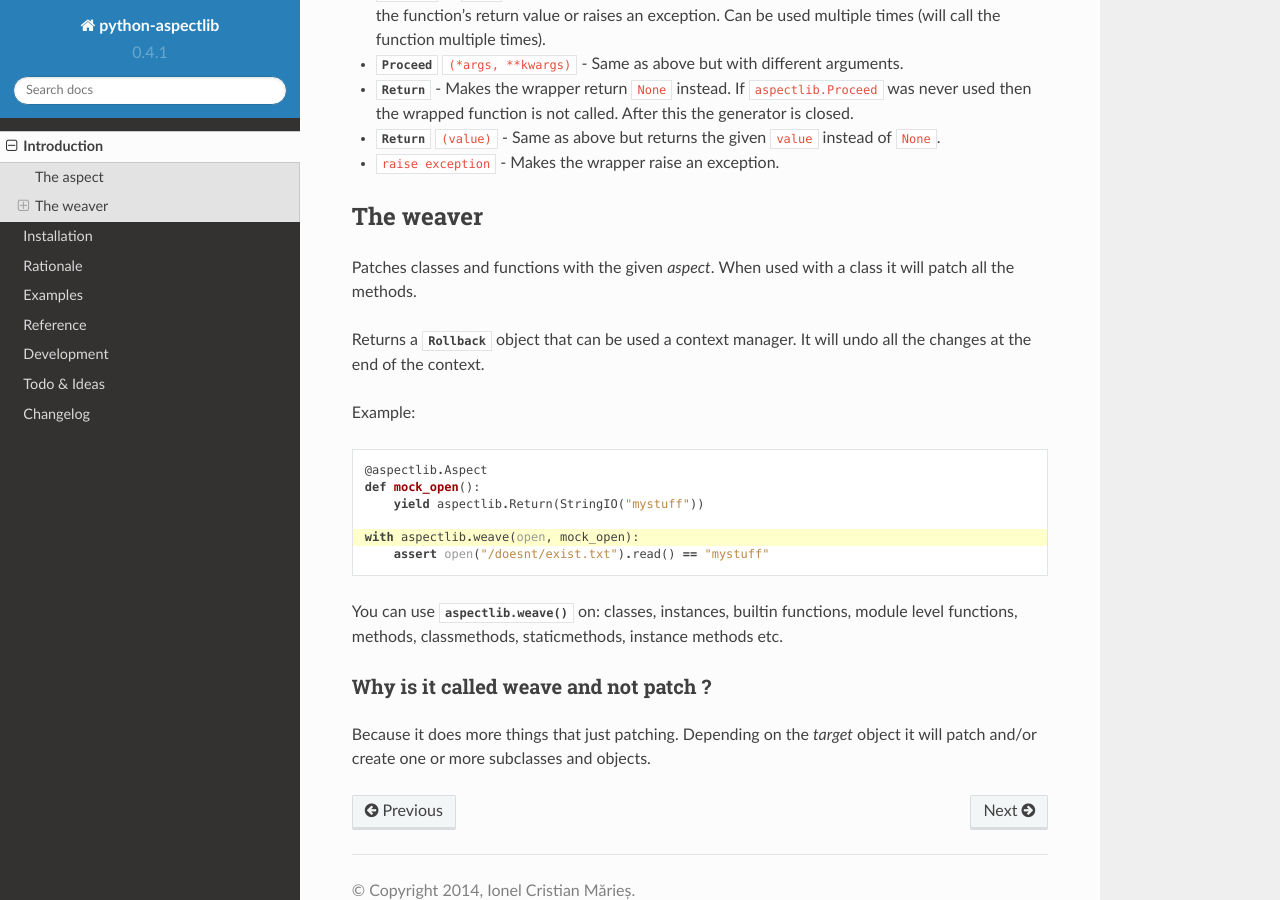
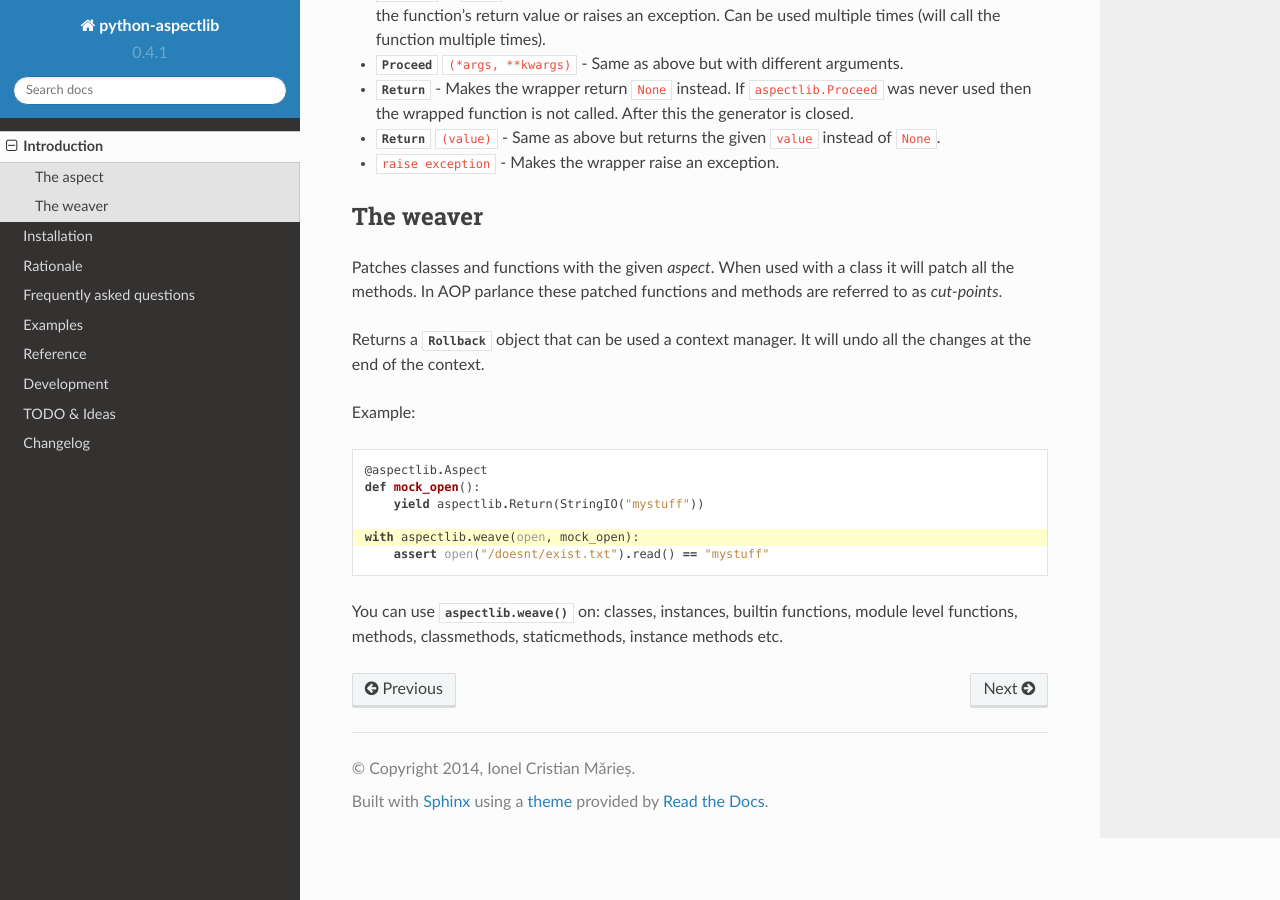
Before and after one commit to ionelmc/python-aspectlib, a Sphinx documentation site: the page built from docs/introduction.rst, in a window 1280 px wide and 900 px high, scrolled down 710 px. Built offline with Sphinx 7.4.7 and the Read the Docs theme 2.0.0, drawn with Linux system fonts in a browser that asks for light colours; some of the changed text lies outside the part shown.

Commit message:
Add faq and spellcheck.

```diff
--- a/docs/conf.py
+++ b/docs/conf.py
@@ -1,7 +1,7 @@
 # -*- coding: utf-8 -*-
 import re
 import os
-extensions = [
+extensions = (
     'sphinx.ext.autodoc',
     'sphinx.ext.autosummary',
     'sphinx.ext.doctest',
@@ -9,7 +9,11 @@
     'sphinx.ext.coverage',
     'sphinx.ext.ifconfig',
     'sphinx.ext.viewcode',
-]
+)
+if os.getenv('DOCS'):
+    extensions += 'sphinxcontrib.spelling',
+    spelling_show_suggestions = True
+    spelling_lang = 'en_US'
 
 source_suffix = '.rst'
 master_doc = 'index'
@@ -38,9 +42,12 @@
 
 pygments_style = 'trac'
 if os.environ.get('READTHEDOCS') != 'True':
-    import sphinx_rtd_theme
-    html_theme = "sphinx_rtd_theme"
-    html_theme_path = [sphinx_rtd_theme.get_html_theme_path()]
+    try:
+        import sphinx_rtd_theme
+        html_theme = "sphinx_rtd_theme"
+        html_theme_path = [sphinx_rtd_theme.get_html_theme_path()]
+    except ImportError as exc:
+        print("ERROR %s" % exc)
 #html_theme = 'traditional'
 #html_theme = 'nature'
 
--- a/docs/index.rst
+++ b/docs/index.rst
@@ -10,6 +10,7 @@
     introduction
     installation
     rationale
+    faq
     examples
     reference/index
     development
--- a/docs/introduction.rst
+++ b/docs/introduction.rst
@@ -40,7 +41,8 @@
 The weaver
 ==========
 
-Patches classes and functions with the given *aspect*. When used with a class it will patch all the methods.
+Patches classes and functions with the given *aspect*. When used with a class it will patch all the methods. In AOP
+parlance these patched functions and methods are referred to as *cut-points*.
 
 Returns a :class:`~aspectlib.Rollback` object that can be used a context manager.
 It will undo all the changes at the end of the context.
@@ -59,9 +61,3 @@
 
 You can use :func:`aspectlib.weave` on: classes, instances, builtin functions, module level functions, methods,
 classmethods, staticmethods, instance methods etc.
-
-Why is it called weave and not patch ?
---------------------------------------
-
-Because it does more things that just patching. Depending on the *target* object it will patch and/or create one or more
-subclasses and objects.
--- a/docs/rationale.rst
+++ b/docs/rationale.rst
@@ -12,5 +12,5 @@
 * You would need to handle yourself all different kids of patching (patching
   a module is different than patching a class, a function or a method for that matter).
   ``aspectlib`` will handle all this gross patching mumbo-jumbo for you, consistently, over many Python versions.
-* Writting the actual wrappers is repetitive, boring and error-prone. You can't reuse wrappers
+* Writing the actual wrappers is repetitive, boring and error-prone. You can't reuse wrappers
   but *you can reuse function decorators*.
--- a/docs/todo.rst
+++ b/docs/todo.rst
@@ -1,4 +1,4 @@
-Todo & Ideas
+TODO & Ideas
 ============
 
 Validation
--- a/src/aspectlib/__init__.py
+++ b/src/aspectlib/__init__.py
@@ -170,7 +170,7 @@
         If ``True``, aliases of target are replaced.
 
     :param bool lazy:
-        If ``True`` only patch target's ``__init__``, the rest of the metods are patched after ``__init__`` is
+        If ``True`` only patch target's ``__init__``, the rest of the methods are patched after ``__init__`` is
         called. *Only available for classes*
 
     :param methods: Methods from target to patch. *Only available for classes*
```
Also changed, not shown: other parts of docs/introduction.rst (+2 -1 lines), docs/faq.rst (added, +30 -0 lines), docs/spelling_wordlist.txt (added, +13 -0 lines), 1 other file.
